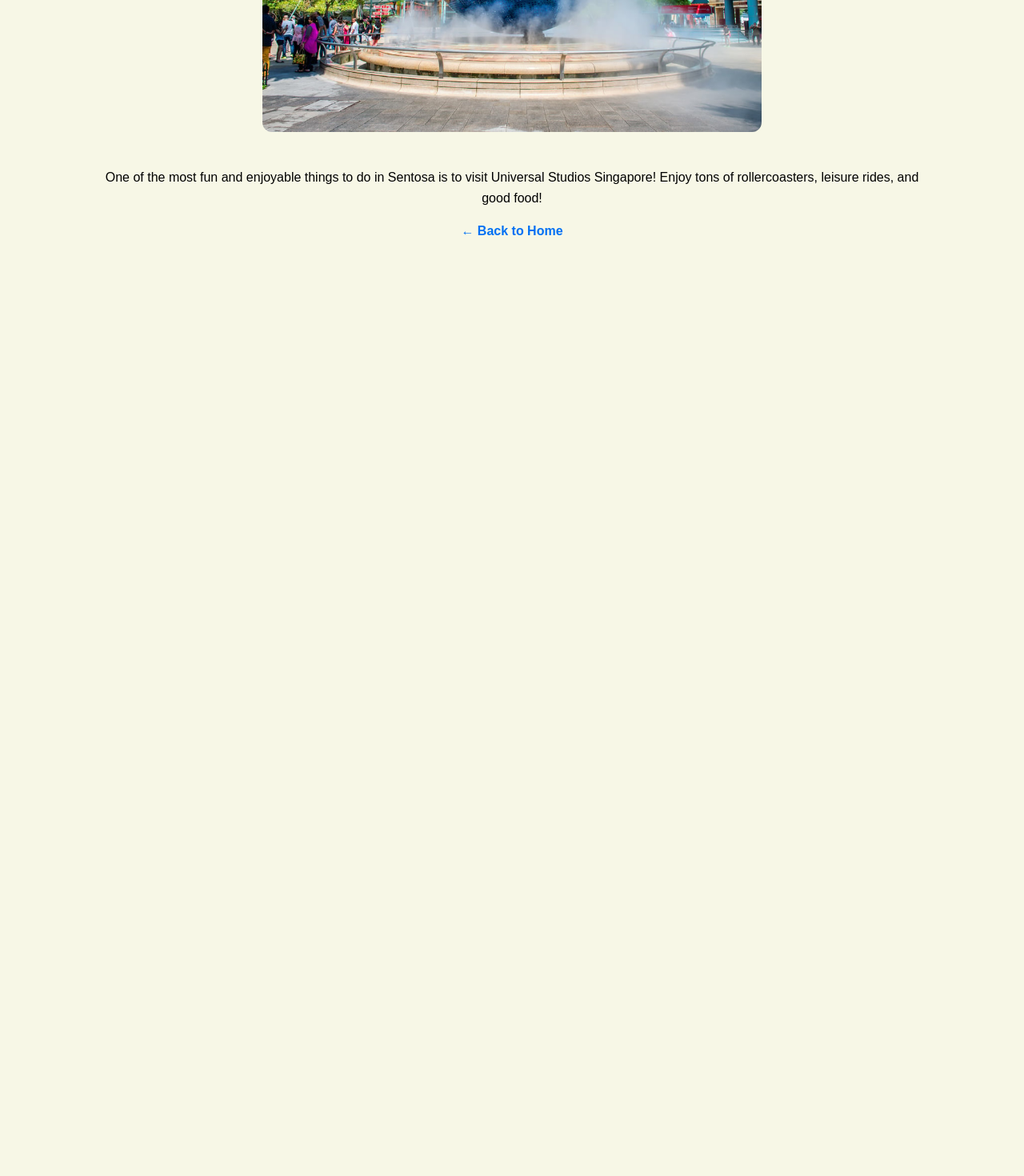
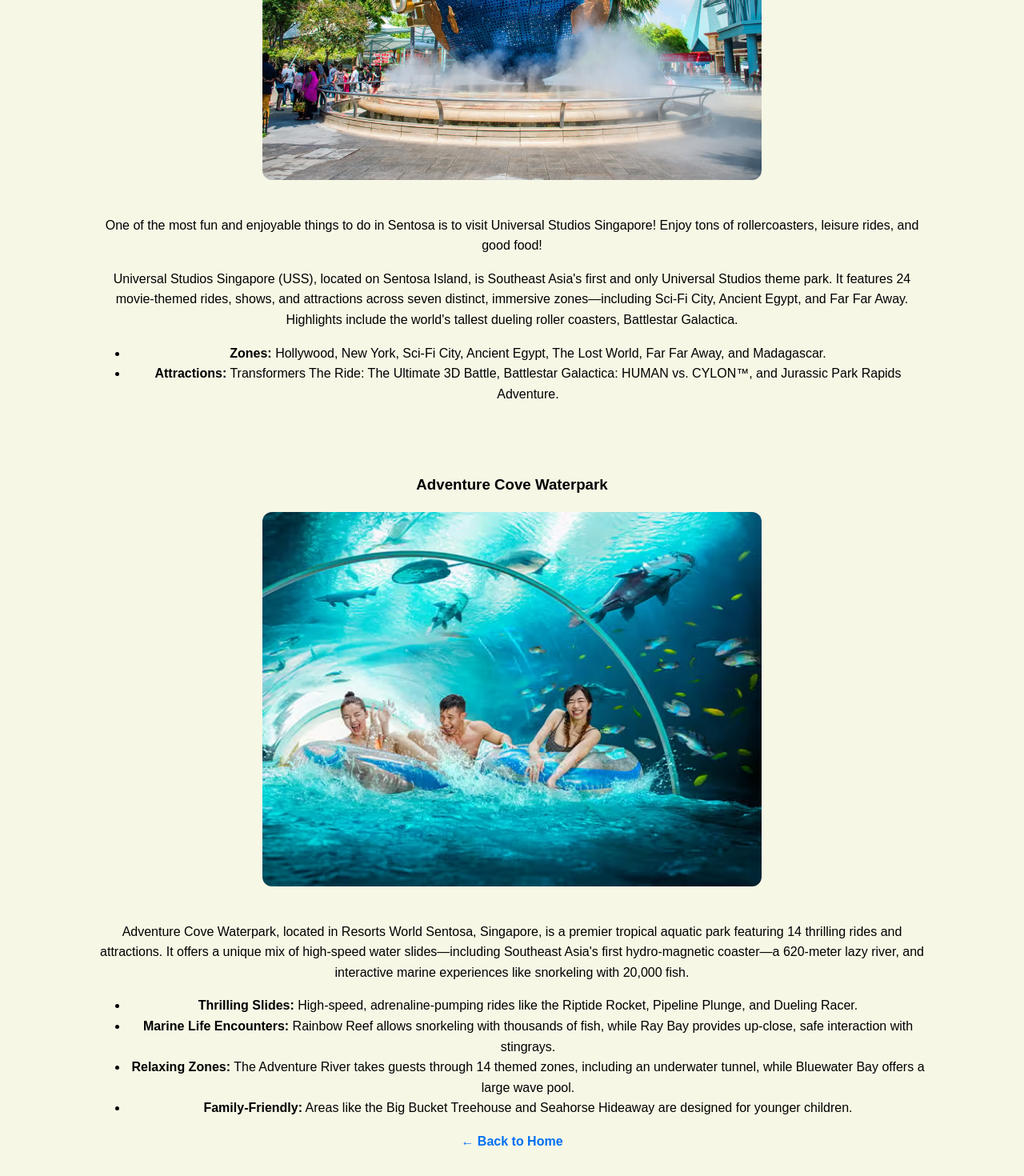
Before and after one commit to Limyh-NP/CSS-Project-yuheng-adrian-hamilton, a Next.js app in the folder my-app/: page /attraction_sentosa in a window 1280 px wide. Shown: the part 1086-2556 px from the top of the page at 80% size. Before the commit the page ends 1508 px from the top, so only its background shows below. Built offline with nearby package versions, Linux system fonts and the light colour scheme.

Commit message:
sentosa attractions done i think

```diff
--- a/my-app/app/attraction_sentosa/page.jsx
+++ b/my-app/app/attraction_sentosa/page.jsx
@@ -28,6 +28,7 @@ export default function SentosaPage() {
       </p>
 
       <br />
+      <br />
 
       <section id="usstop">
       <h2>
@@ -49,6 +50,60 @@ export default function SentosaPage() {
         good food!
       </p>
 
+      <p>
+        Universal Studios Singapore (USS), located on Sentosa Island, is Southeast Asia's first and only Universal Studios theme park. It features 24 movie-themed rides, shows, and attractions across seven distinct, immersive zones—including Sci-Fi City, Ancient Egypt, and Far Far Away. Highlights include the world's tallest dueling roller coasters, Battlestar Galactica.
+      </p>
+
+      <ul className="features-list">
+        <li>
+          <strong>Zones:</strong> Hollywood, New York, Sci-Fi City, Ancient Egypt,
+          The Lost World, Far Far Away, and Madagascar.
+        </li>
+
+        <li>
+          <strong>Attractions:</strong> Transformers The Ride: The Ultimate 3D Battle,
+          Battlestar Galactica: HUMAN vs. CYLON™, and Jurassic Park Rapids Adventure.
+        </li>
+      </ul>
+
+      <br />
+
+      <br />
+
+      <h3>
+        Adventure Cove Waterpark
+      </h3>
+
+      <img src="/attraction_images/adventurecove.jpg" alt="USS" style={{ width: "60%", borderRadius: "12px", marginBottom: "20px" }} />
+
+      <p>
+        Adventure Cove Waterpark, located in Resorts World Sentosa, Singapore, is a premier tropical aquatic park featuring 14 thrilling rides and attractions. It offers a unique mix of high-speed water slides—including Southeast Asia's first hydro-magnetic coaster—a 620-meter lazy river, and interactive marine experiences like snorkeling with 20,000 fish.
+      </p>
+
+      <ul className="features-list">
+        <li>
+          <strong>Thrilling Slides:</strong> High-speed, adrenaline-pumping rides like
+          the Riptide Rocket, Pipeline Plunge, and Dueling Racer.
+        </li>
+
+        <li>
+          <strong>Marine Life Encounters:</strong> Rainbow Reef allows snorkeling with
+          thousands of fish, while Ray Bay provides up-close, safe interaction with
+          stingrays.
+        </li>
+
+        <li>
+          <strong>Relaxing Zones:</strong> The Adventure River takes guests through 14
+          themed zones, including an underwater tunnel, while Bluewater Bay offers a
+          large wave pool.
+        </li>
+
+        <li>
+          <strong>Family-Friendly:</strong> Areas like the Big Bucket Treehouse and
+          Seahorse Hideaway are designed for younger children.
+        </li>
+      </ul>
+
       <Link href="/" className="link">
         ← Back to Home
       </Link>
```
Also changed, not shown: my-app/public/attraction_images/adventurecove.jpg (added), my-app/public/attraction_images/sentosa.jpg.
